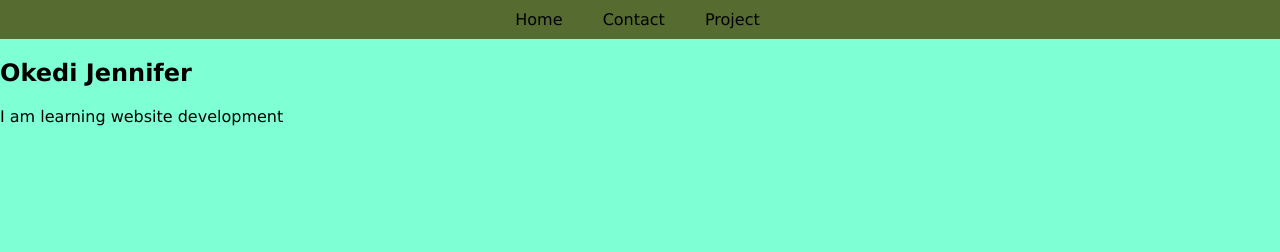
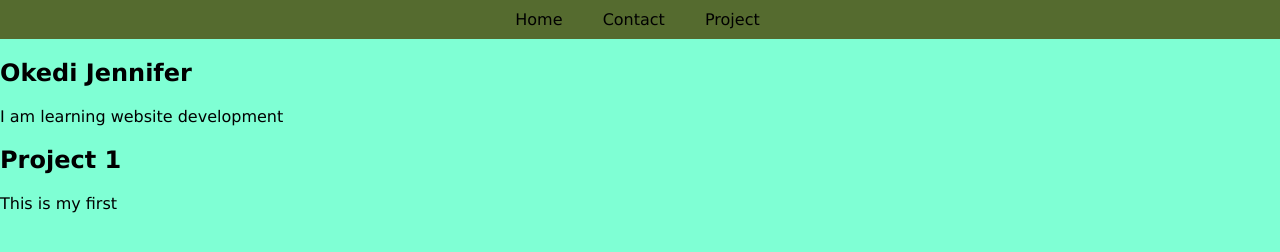
Before and after one commit to Jennarine/MyPortfolio, a plain HTML site: page index.html in a window 1280 px wide. Drawn offline with Linux system fonts and the light colour scheme.

Commit message:
add project section

```diff
--- a/index.html
+++ b/index.html
@@ -15,6 +15,11 @@
     <section id="home">
     <h1>Okedi Jennifer</h1>
     <p>I am learning website development</p>
+    <section id="project">
+        <h2>Project 1</h2>
+        <p>This is my first</p>
+
+    </section>
 </section>
 </body>
 </html>
```
